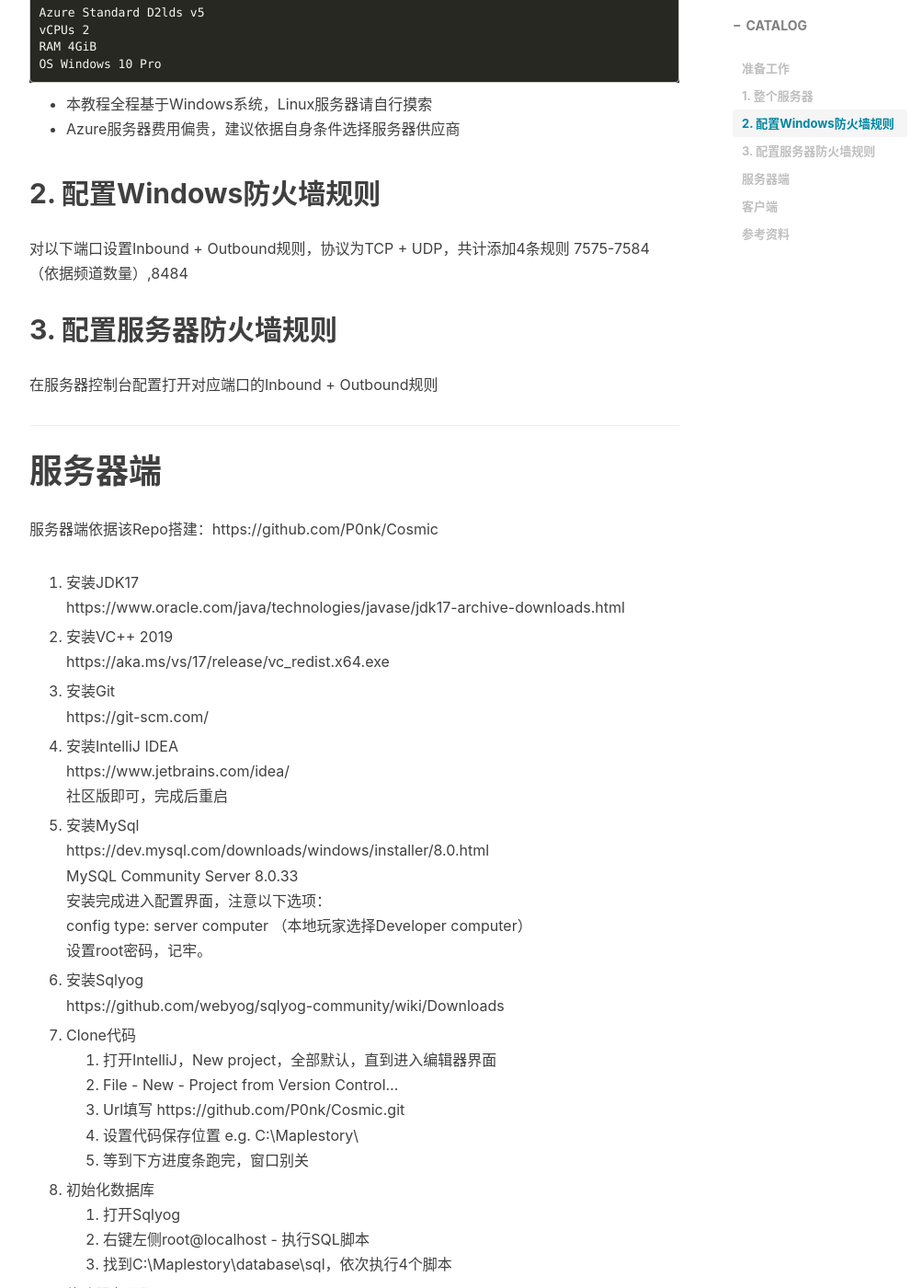
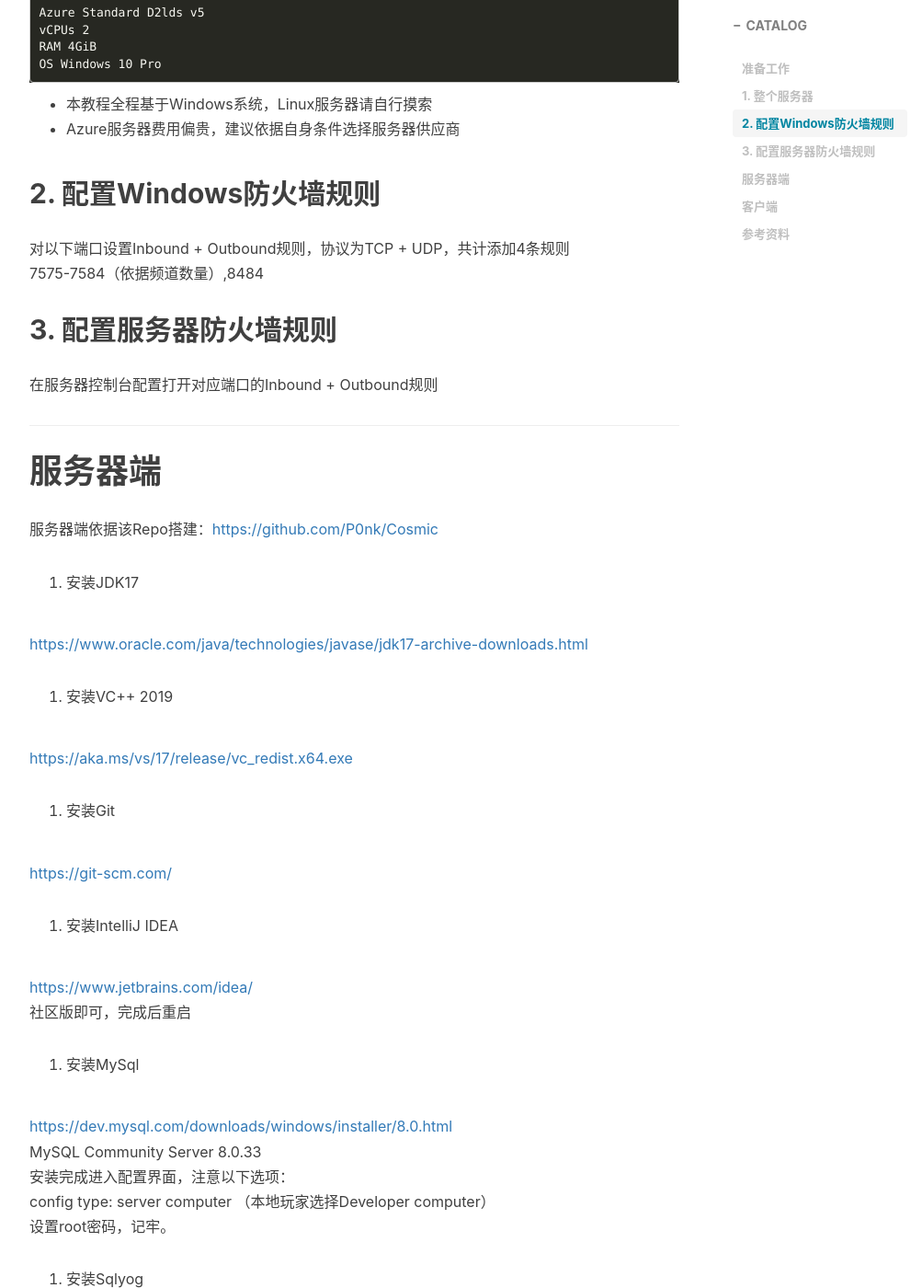
Before and after one commit to HXLH50K/hxlh50k.github.io, a Jekyll site: the page built from _posts/2023-06-05-基于Cosmic搭建Global Maplestory v083私服.md, in a window 1280 px wide and 1400 px high, scrolled down 915 px. Shown: the whole window at 92% size, without its empty margins (233-1236 px from the left). Built offline with Jekyll 4.4.1, drawn with Linux system fonts in a browser that asks for light colours; nearby versions of some CDN libraries; comment, search, counter and statistics services are not loaded; some of the changed lines change nothing that is shown; some of the changed text lies outside the part shown.

Commit message:
Up format.

```diff
--- a/_posts/2023-06-05-基于Cosmic搭建Global Maplestory v083私服.md
+++ b/_posts/2023-06-05-基于Cosmic搭建Global Maplestory v083私服.md
@@ -36,43 +36,43 @@
 
 ---
 # 服务器端
-服务器端依据该Repo搭建：https://github.com/P0nk/Cosmic
+服务器端依据该Repo搭建：<https://github.com/P0nk/Cosmic>
 
 1. 安装JDK17
-https://www.oracle.com/java/technologies/javase/jdk17-archive-downloads.html
+<https://www.oracle.com/java/technologies/javase/jdk17-archive-downloads.html>
 
 1. 安装VC++ 2019
-https://aka.ms/vs/17/release/vc_redist.x64.exe
+<https://aka.ms/vs/17/release/vc_redist.x64.exe>
 
 1. 安装Git
-https://git-scm.com/
+<https://git-scm.com/>
 
 1. 安装IntelliJ IDEA
-https://www.jetbrains.com/idea/
+<https://www.jetbrains.com/idea/>
 社区版即可，完成后重启
 
 1. 安装MySql
-https://dev.mysql.com/downloads/windows/installer/8.0.html
+<https://dev.mysql.com/downloads/windows/installer/8.0.html>
 MySQL Community Server 8.0.33
 安装完成进入配置界面，注意以下选项：
 config type: server computer （本地玩家选择Developer computer）
 设置root密码，记牢。
 
 1. 安装Sqlyog
-https://github.com/webyog/sqlyog-community/wiki/Downloads
+<https://github.com/webyog/sqlyog-community/wiki/Downloads>
 
 
 1. Clone代码
     1. 打开IntelliJ，New project，全部默认，直到进入编辑器界面
     1. File - New - Project from Version Control...
-    1. Url填写 https://github.com/P0nk/Cosmic.git
+    1. Url填写 `https://github.com/P0nk/Cosmic.git`
     1. 设置代码保存位置 e.g. C:\Maplestory\
     1. 等到下方进度条跑完，窗口别关
 
 1. 初始化数据库
     1. 打开Sqlyog
     1. 右键左侧root@localhost - 执行SQL脚本
-    1. 找到C:\Maplestory\database\sql，依次执行4个脚本
+    1. 找到`C:\Maplestory\database\sql`，依次执行4个脚本
 
 1. 修改服务器配置
     1. 打开项目根目录下的config.yaml
```
